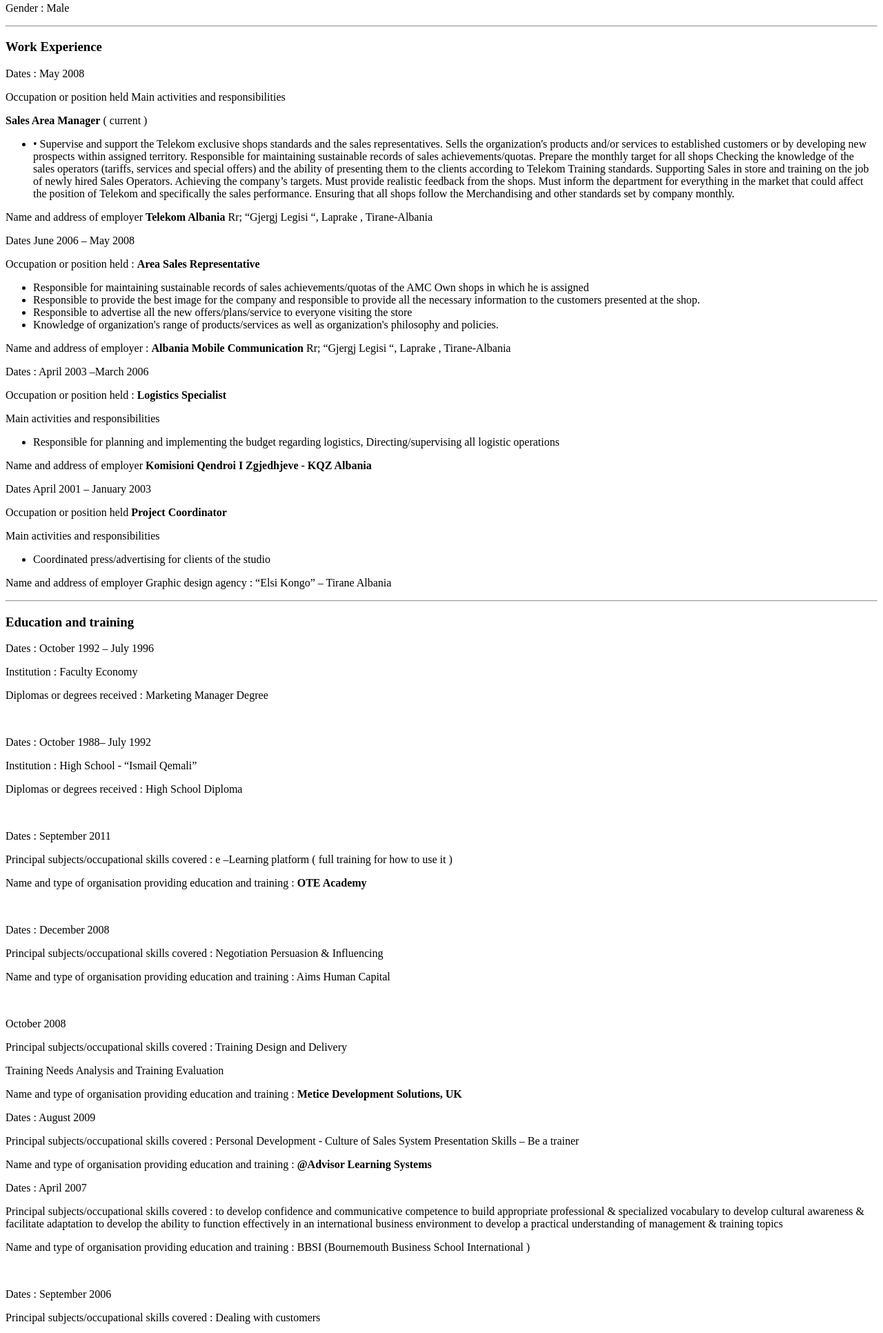
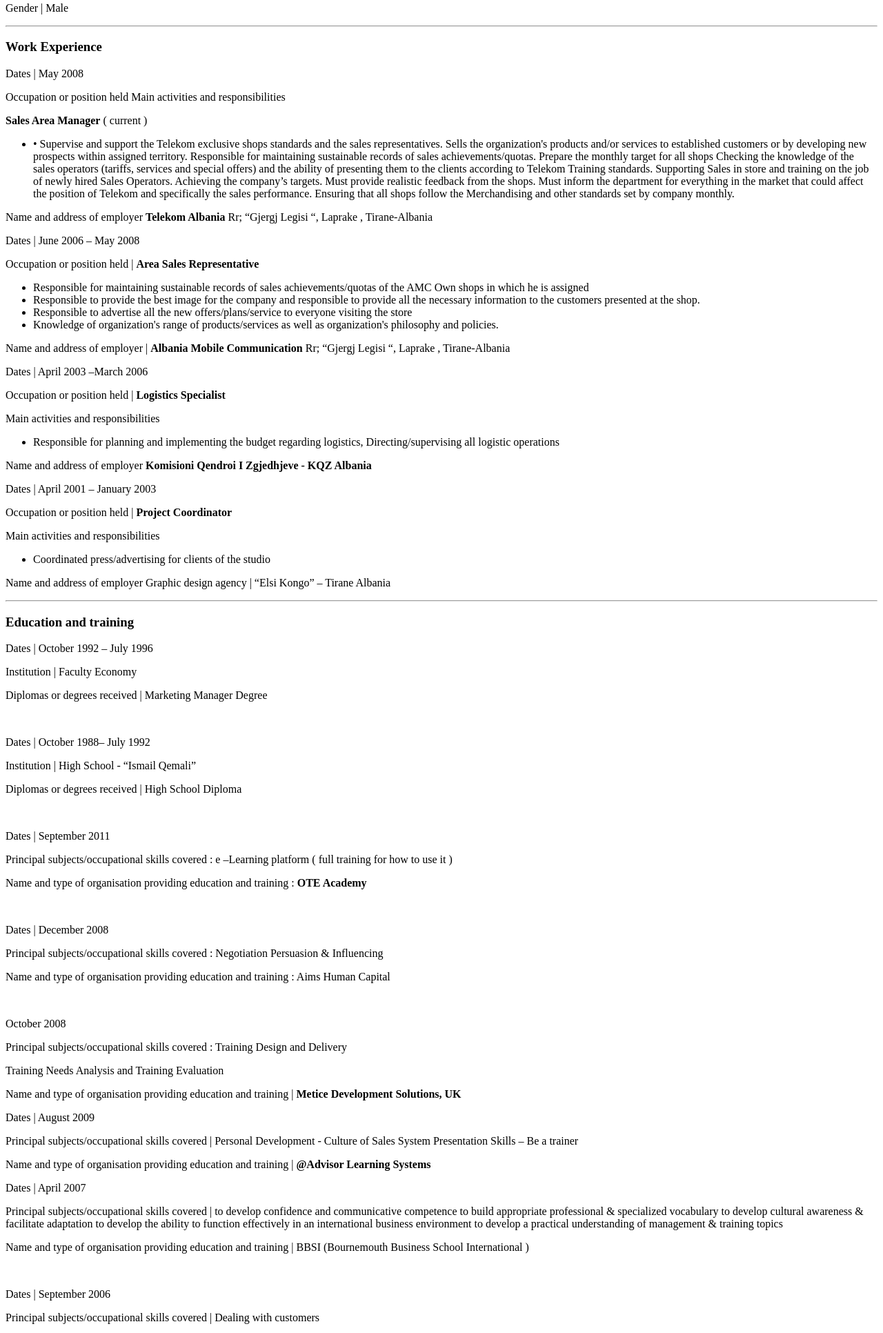
Before and after one commit to Joni2006/Babi-, a plain HTML site: page index.html in a window 1280 px wide. Shown: the part 851-2783 px from the top of the page at 69% size. Drawn offline with Linux system fonts and the light colour scheme; files that its build step writes are made by us from their sources.

Commit message:
Add files via upload

```diff
--- a/index.html
+++ b/index.html
@@ -17,22 +17,22 @@
 
     <img class="Photo" src="Babi images/ID Ballas - Copy.png">
     <h3>Personal Information</h3>
-    <p>First Name / Surname :</p> <strong>Elvis Koleka</strong>
+    <p>First Name / Surname |</p> <strong>Elvis Koleka</strong>
     <br>
-    <p>Adress : Rr; “Ali Demi “, Pll 135, Shk 1, Ap.6</p>
+    <p>Adress | Rr; “Ali Demi “, Pll 135, Shk 1, Ap.6</p>
     <br>
-    <p>Mobile : +355 6820 84226</p>
+    <p>Mobile | +355 6820 84226</p>
     <br>
-    <p>E-mail : ekoleka@gmail.com</p>
+    <p>E-mail | ekoleka@gmail.com</p>
     <br>
-    <p>Nationality : Albanian</p>
+    <p>Nationality | Albanian</p>
     <br>
-    <p>Date of birth : 27/03/1974</p>
+    <p>Date of birth | 27/03/1974</p>
     <br>
-    <p>Gender : Male</p>
+    <p>Gender | Male</p>
     <hr>
     <h3>Work Experience</h3>
-    <p>Dates : May 2008</p>
+    <p>Dates | May 2008</p>
     <p>Occupation or position held
       Main activities and responsibilities
     </p>
@@ -52,44 +52,44 @@
     </ul>
     <p>Name and address of employer <strong>Telekom Albania </strong>Rr; “Gjergj Legisi “, Laprake , Tirane-Albania</p>
 
-    <p>Dates June 2006 – May 2008</p>
-    <p>Occupation or position held : <strong>Area Sales Representative</strong></p>
+    <p>Dates | June 2006 – May 2008</p>
+    <p>Occupation or position held | <strong>Area Sales Representative</strong></p>
     <ul>
       <li> Responsible for maintaining sustainable records of sales achievements/quotas of the AMC Own shops in which he is assigned</li>
       <li>Responsible to provide the best image for the company and responsible to provide all the necessary information to the customers presented at the shop.</li>
       <li>Responsible to advertise all the new offers/plans/service to everyone visiting the store</li>
       <li>Knowledge of organization's range of products/services as well as organization's philosophy and policies.</li>
     </ul>
-    <p>Name and address of employer : <strong>Albania Mobile Communication</strong> Rr; “Gjergj Legisi “, Laprake , Tirane-Albania</p>
-    <p>Dates : April 2003 –March 2006</p>
-    <p>Occupation or position held : <strong>Logistics Specialist</strong></p>
+    <p>Name and address of employer | <strong>Albania Mobile Communication</strong> Rr; “Gjergj Legisi “, Laprake , Tirane-Albania</p>
+    <p>Dates | April 2003 –March 2006</p>
+    <p>Occupation or position held | <strong>Logistics Specialist</strong></p>
     <p>Main activities and responsibilities</p>
     <ul>
       <li>Responsible for planning and implementing the budget regarding logistics, Directing/supervising all logistic operations</li>
     </ul>
     <p>Name and address of employer <strong>Komisioni Qendroi I Zgjedhjeve - KQZ Albania</strong></p>
-    <p>Dates April 2001 – January 2003</p>
-    <p>Occupation or position held <strong>Project Coordinator</strong></p>
+    <p>Dates | April 2001 – January 2003</p>
+    <p>Occupation or position held | <strong>Project Coordinator</strong></p>
     <p>Main activities and responsibilities</p>
     <ul>
       <li>Coordinated press/advertising for clients of the studio</li>
     </ul>
-    <p>Name and address of employer Graphic design agency : “Elsi Kongo” – Tirane Albania</p>
+    <p>Name and address of employer Graphic design agency | “Elsi Kongo” – Tirane Albania</p>
     <hr>
     <h3>Education and training</h3>
-    <p>Dates : October 1992 – July 1996</p>
-    <p>Institution : Faculty Economy </p>
-    <p>Diplomas or degrees received : Marketing Manager Degree</p>
+    <p>Dates | October 1992 – July 1996</p>
+    <p>Institution | Faculty Economy </p>
+    <p>Diplomas or degrees received | Marketing Manager Degree</p>
     <br>
-    <p>Dates : October 1988– July 1992</p>
-    <p>Institution : High School - “Ismail Qemali”</p>
-    <p>Diplomas or degrees received : High School Diploma</p>
+    <p>Dates | October 1988– July 1992</p>
+    <p>Institution | High School - “Ismail Qemali”</p>
+    <p>Diplomas or degrees received | High School Diploma</p>
     <br>
-    <p>Dates : September 2011</p>
+    <p>Dates | September 2011</p>
     <p>Principal subjects/occupational skills covered : e –Learning platform ( full training for how to use it )</p>
     <p>Name and type of organisation providing education and training : <strong>OTE Academy</strong></p>
     <br>
-    <p>Dates : December 2008
+    <p>Dates | December 2008
       <p />
     <p>Principal subjects/occupational skills covered : Negotiation Persuasion & Influencing
       <p />
@@ -98,27 +98,27 @@
     <p>October 2008</p>
     <p>Principal subjects/occupational skills covered : Training Design and Delivery</p>
     <p>Training Needs Analysis and Training Evaluation</p>
-    <p>Name and type of organisation providing education and training : <strong>Metice Development Solutions, UK</strong></p>
+    <p>Name and type of organisation providing education and training | <strong>Metice Development Solutions, UK</strong></p>
 
-    <p>Dates : August 2009</p>
-    <p>Principal subjects/occupational skills covered : Personal Development - Culture of Sales System Presentation Skills – Be a trainer</p>
-    <p>Name and type of organisation providing education and training : <strong>@Advisor Learning Systems</strong></p>
-    <p>Dates : April 2007</p>
-    <p>Principal subjects/occupational skills covered : to develop confidence and communicative competence
+    <p>Dates | August 2009</p>
+    <p>Principal subjects/occupational skills covered | Personal Development - Culture of Sales System Presentation Skills – Be a trainer</p>
+    <p>Name and type of organisation providing education and training | <strong>@Advisor Learning Systems</strong></p>
+    <p>Dates | April 2007</p>
+    <p>Principal subjects/occupational skills covered | to develop confidence and communicative competence
       to build appropriate professional & specialized vocabulary
       to develop cultural awareness & facilitate adaptation
       to develop the ability to function effectively in an international business environment
       to develop a practical understanding of management & training topics</p>
-    <p>Name and type of organisation providing education and training : BBSI (Bournemouth Business School International )</p>
+    <p>Name and type of organisation providing education and training | BBSI (Bournemouth Business School International )</p>
     <br>
-    <p>Dates : September 2006</p>
-    <p>Principal subjects/occupational skills covered : Dealing with customers</p>
+    <p>Dates | September 2006</p>
+    <p>Principal subjects/occupational skills covered | Dealing with customers</p>
     <p>Name and type of organisation providing education and training <strong>British Council training</strong></td>
     <p> <strong>Red Cross</strong></p>
     <br>
     <h3>Personal skills and competences</h3>
-    <p>Mother tongue : Albanian</p>
-    <p>Other language(s) : </p>
+    <p>Mother tongue | Albanian</p>
+    <p>Other language(s) | </p>
     <p>Self assesment</p>
     <em>European level (*)</em>
 
@@ -141,18 +141,18 @@
         <td>Very Good</td>
       </tr>
     </table>
-    <p>Social skills and competences : I have effective collaboration as member of any group to resolve problems and achieve business goals. Recognize other people's offers and respect their input.</p>
-    <p>Organisational skills and competences : The ability to adapt and respond positively to a variety of situations and people in order to meet objectives or emerging priorities. Able to be open for change recognizing in a competitive environment
+    <p>Social skills and competences | I have effective collaboration as member of any group to resolve problems and achieve business goals. Recognize other people's offers and respect their input.</p>
+    <p>Organisational skills and competences | The ability to adapt and respond positively to a variety of situations and people in order to meet objectives or emerging priorities. Able to be open for change recognizing in a competitive environment
     </p>
-    <p>Computer skills and competences : Microsoft, Word ,Excel , PowerPoint , Access, Web Developer</p>
-    <p>Other skills and competences : Able to keeps the confidentiality of the professional issues regarding the respective position and follow the company’s policies and procedures. Able to follow the ethical rules and code of conduct set by the
+    <p>Computer skills and competences | Microsoft, Word ,Excel , PowerPoint , Access, Web Developer</p>
+    <p>Other skills and competences | Able to keeps the confidentiality of the professional issues regarding the respective position and follow the company’s policies and procedures. Able to follow the ethical rules and code of conduct set by the
       company characterized by honesty, reliability, and fairness that has been developed in my work experiences.
       Respectful toward company's policies and correct in performing duty the time work.
       Highly interested to expand my knowledge within the position and company.
       Available to work overtime if/when necessary.
       Very interested in learning new things within the position and outside it. Also showing flexibility and adaptation in new requirements.
     </p>
-    <p>Driving licence : <strong>Category B , Tirane</strong></p>
+    <p>Driving licence | <strong>Category B , Tirane</strong></p>
   </div>
 </body>
 
```
